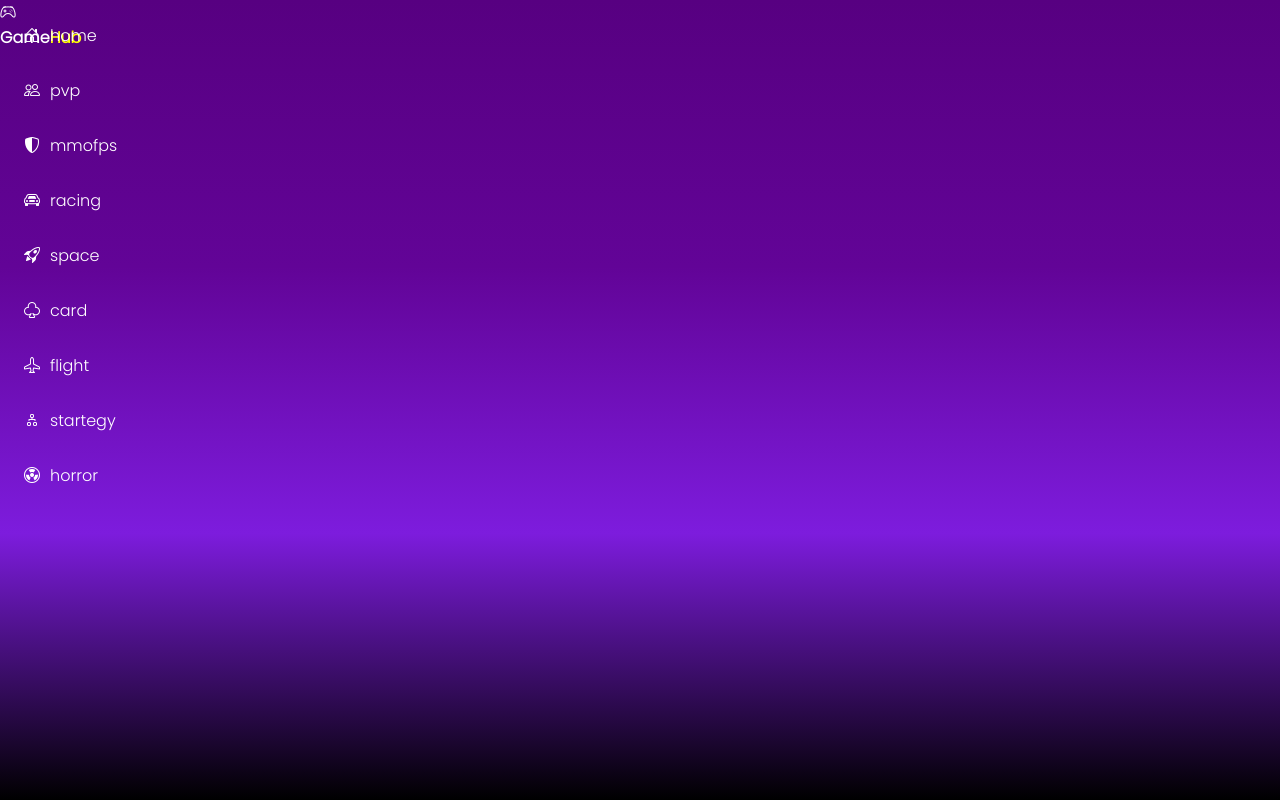
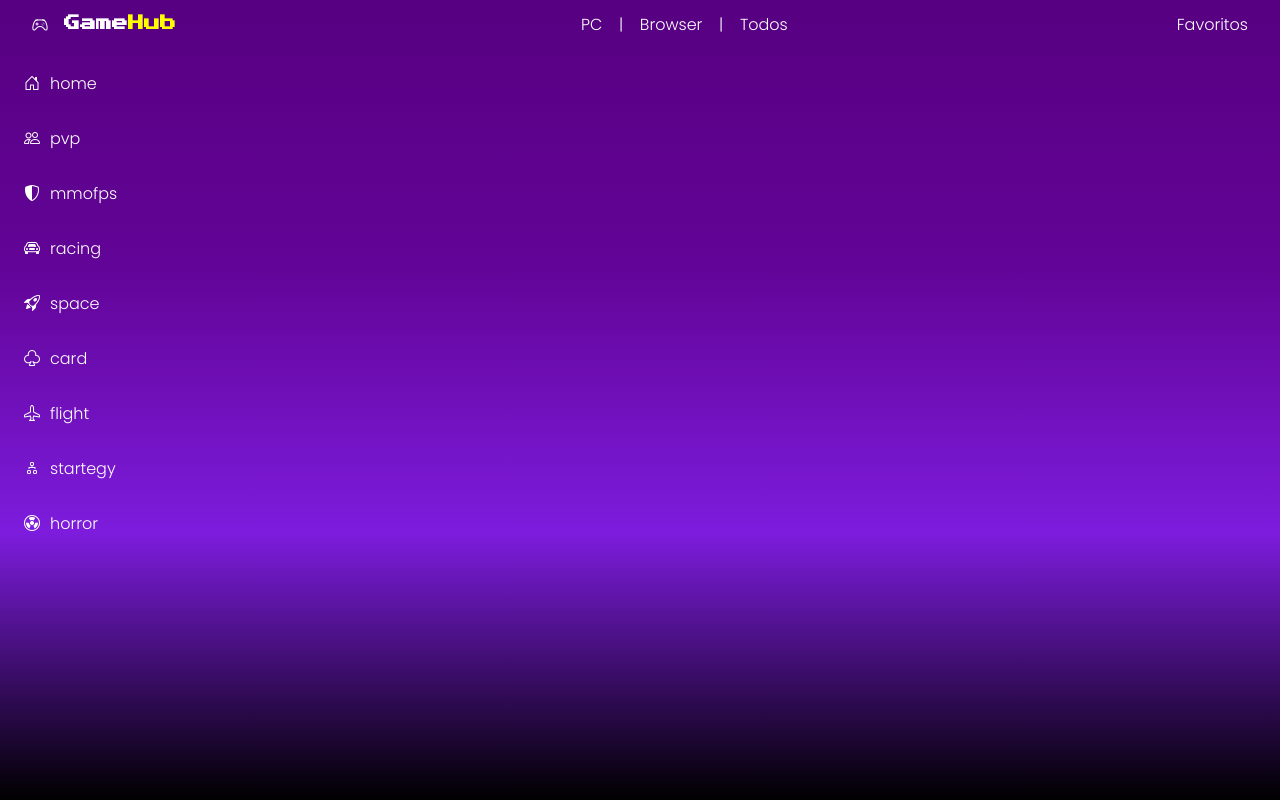
Before and after one commit to orbitechz/games-hub, a plain HTML site: page index.html in a window 1280 px wide. Drawn offline with nearby package versions, Linux system fonts and the light colour scheme.

Commit message:
navbar ok

```diff
--- a/css/style.css
+++ b/css/style.css
@@ -3,13 +3,17 @@
 * {
   margin: 0;
   padding: 0;
-  font-family: 'Poppins', sans-serif;
 }
 
 :root {
   --font-base: "Poppins", sans-serif;
   --back-color: #24282f;
   --font-color: #fff;
+}
+
+a{
+    text-decoration: none;
+    color: var(--font-color);
 }
 
 body {
@@ -24,12 +28,12 @@ body {
  .sidebar{
 
     min-height: 100%;
-    position: fixed;
+    /* position: fixed; */
     top: 0;
     left: 0;
     width: 140px ;
     padding: 5px 14px;
-    z-index: 100;
+    /* z-index: 100;  */
     font-family: var(--font-base);
     display: flex;
     flex-direction: column;
@@ -38,21 +42,45 @@ body {
     background-color: transparent;
     margin-left: 10px;
 
-
 }
 .navbar{
     color: var(--font-color);
-    height: 10rem;
-    position: fixed;
-    z-index: 100;
+    height: 3rem;
+    display: flex;
+    flex-direction: row;
+    justify-content: space-between;
+    align-items: center;
+    /* position: fixed;
+    z-index: 100; */
+}
+
+.navbar .opcoes,
+.navbar .logo,
+.navbar .fav{
+    display: flex;
+    flex-direction: row;
+    justify-content: space-evenly;
+    margin-inline: 2rem;
+}
+
+.navbar .opcoes,
+.navbar .fav{
+    font-family: 'Poppins', cursive;
+    /* font-weight: 600; */
 }
 .logo span{
     color: yellow;
-
 }
-.logo{
+.navbar .opcoes{
+    width: 15rem;
+}
+.navbar .logo p{
+    padding-inline: 1rem;
+}
+.navbar .logo{
     font-weight: bold;
     font-family: 'Press Start 2P', cursive;
+    /* margin-left: 4rem; */
 }
 
 
--- a/index.html
+++ b/index.html
@@ -26,8 +26,14 @@
         <i class="bi bi-controller"></i>
         <p>Game<span>Hub</span></p>
       </div>
-      <div class="nav opcoes"></div>
-      <div class="nav fav"></div>
+      <div class="opcoes">
+        <a href="#">PC</a>
+        <p>|</p>
+        <a href="#">Browser</a>
+        <p>|</p>
+        <a href="#">Todos</a>
+      </div>
+      <div class="fav">Favoritos</div>
     </nav>
 
     <nav class="sidebar">
```
